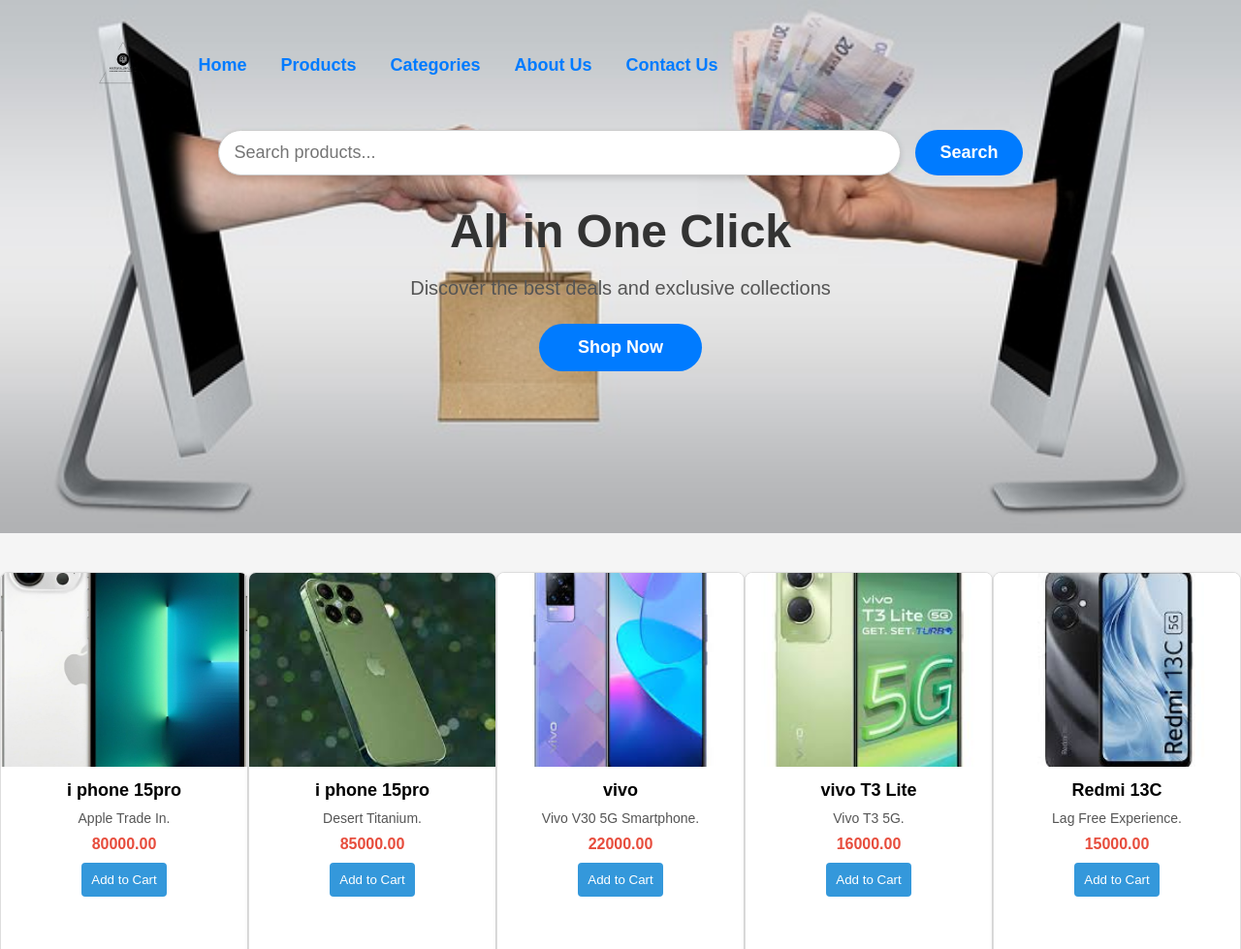
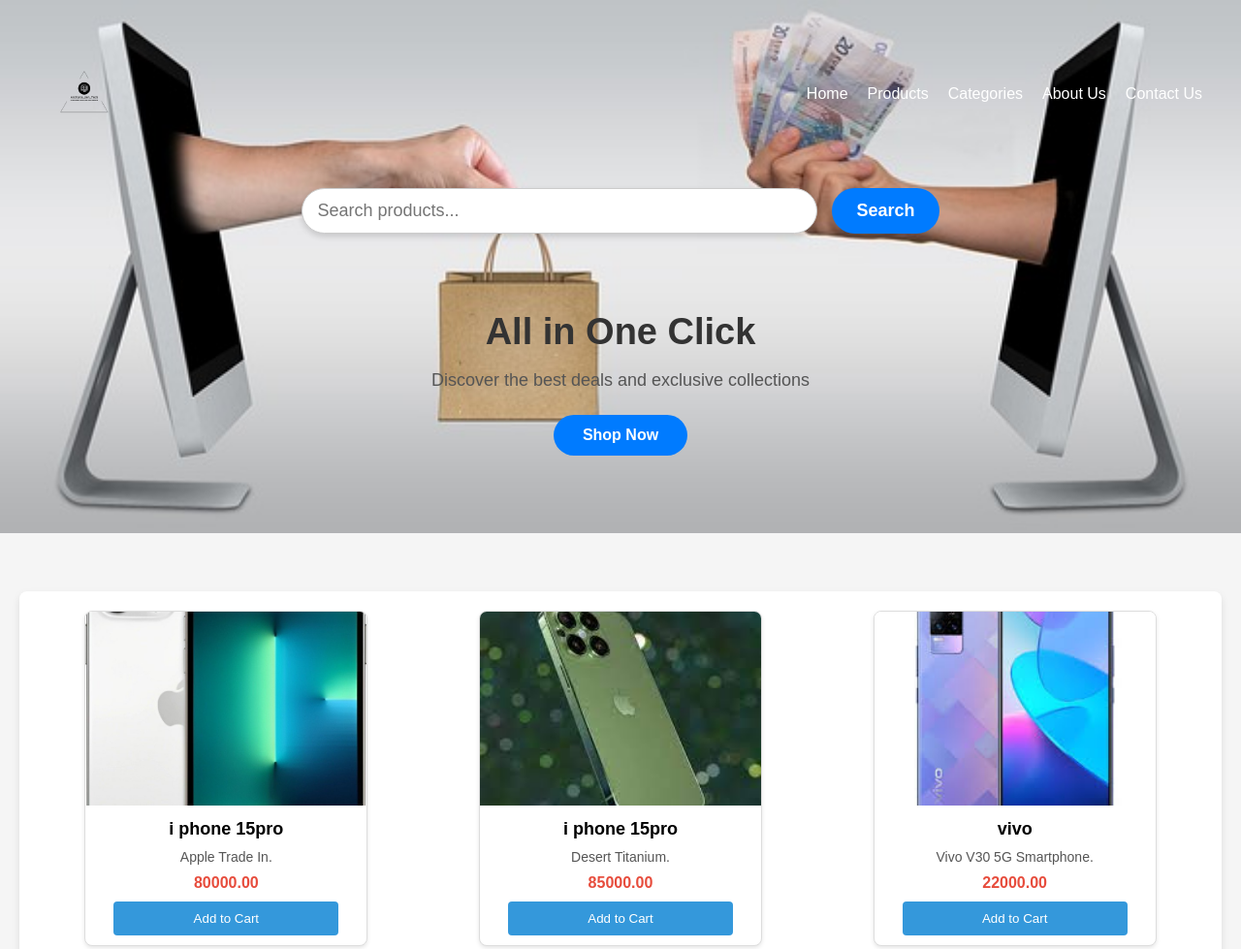
Before and after one commit to SiddeshHub/ecom, a plain HTML site: page index.html in a window 1280 px wide. Shown: the top 979 px of the page at 97% size. Drawn offline with Linux system fonts and the light colour scheme.

Commit message:
commit css changes

```diff
--- a/index.html
+++ b/index.html
@@ -5,6 +5,7 @@
     <meta charset="UTF-8">
     <meta name="viewport" content="width=device-width, initial-scale=1.0">
     <title>E-Commerce Website</title>
+    <link rel="stylesheet" href="style.css">
     <style>
         body {
             font-family: Arial, sans-serif;
@@ -17,44 +18,219 @@
         header {
             background-color: #333;
             color: white;
-            padding: 10px 20px;
-            text-align: center;
+            position: relative;
+            overflow: hidden; /* Hide any background image overflow */
         }
+
+         header .header-content {
+            padding: 30px 20px;
+            background-image: url('dress/ecommerce-background_img.png');
+            background-size: cover;
+            background-position: center;
+            height: 550px;
+             display: flex;
+            flex-direction: column;
+            justify-content: space-around;
+            align-items: center;
+            width: 100%;
+            box-sizing: border-box;
+            position: relative;
+              z-index: 1; /* Ensure the content is above the background */
+
+        }
+
+    header::before{
+            content: "";
+            position: absolute;
+            top: 0;
+            left: 0;
+            width: 100%;
+            height: 100%;
+            background: rgba(255, 255, 255, 0.1);
+            z-index: 0;
+        }
+
+
+
 
         header h1 {
             margin: 0;
             font-size: 24px;
         }
+      /* Navigation Styles */
+       .navbar {
+        display: flex;
+        justify-content: space-between;
+        align-items: center;
+        max-width: 1200px;
+        margin: 0 auto; /* Center the navbar content */
+         width: 100%;
+     }
 
-        /* .container {
+
+      .logo a {
+        color: white;
+        text-decoration: none;
+        font-size: 20px;
+    }
+        .logo-section img{
+            height: 70px;
+            width: auto;
+            background-color: transparent;
+        }
+
+    .nav-links {
+         list-style: none;
+        display: flex;
+          margin: 0;
+        padding: 0;
+    }
+
+    .nav-links li {
+        margin-left: 20px;
+    }
+       .nav-links a {
+         color: white;
+          text-decoration: none;
+          transition: color 0.3s ease;
+          display: block;
+         padding: 5px 0;
+
+     }
+
+    .nav-links a:hover {
+           color: #ddd;
+       }
+
+    .hamburger {
+          display: none;
+          cursor: pointer;
+           padding: 10px;
+     }
+
+    .bar {
+         width: 25px;
+          height: 3px;
+        background-color: white;
+        margin: 5px 0;
+          transition: 0.4s;
+     }
+
+        /* search box section */
+    .search-box {
+    display: flex;
+    justify-content: center;
+    width: 100%;
+    margin-bottom: 20px;
+
+    }
+
+    .search-box input {
+    width: 60%;
+    padding: 12px 15px;
+    border: 1px solid #ccc;
+    border-radius: 25px;
+    font-size: 18px;
+    box-shadow: 0 3px 6px rgba(0, 0, 0, 0.15);
+        max-width: 500px;
+
+    }
+
+    .search-box button {
+    background-color: #007BFF;
+    color: white;
+    border: none;
+    padding: 12px 25px;
+    margin-left: 15px;
+    border-radius: 25px;
+    font-size: 18px;
+    font-weight: 600;
+    cursor: pointer;
+    transition: background-color 0.3s ease;
+        white-space: nowrap;/* Prevent button text from wrapping */
+     }
+
+
+     /* call to action section */
+        .call-to-action{
+        text-align: center;
+            padding-bottom: 20px;
+            width: 100%;
+        }
+
+
+        .call-to-action h1 {
+            font-size: 38px;
+            font-weight: 800;
+            margin-bottom: 15px;
+            color: #333;
+        }
+
+
+        .call-to-action p {
+            font-size: 18px;
+            margin-bottom: 25px;
+            color: #555;
+        }
+         .call-to-action button {
+            background-color: #007BFF;
+            color: white;
+            border: none;
+            padding: 12px 30px;
+            border-radius: 30px;
+            font-size: 16px;
+            font-weight: 700;
+            cursor: pointer;
+            transition: background-color 0.3s ease;
+        }
+
+
+        /* Product Styles */
+        .container {
             max-width: 1200px;
             margin: 20px auto;
             padding: 20px;
             background-color: #fff;
             border-radius: 8px;
             box-shadow: 0 4px 8px rgba(0, 0, 0, 0.1);
-        } */
+        }
 
-        /* .products {
+        .products {
             display: flex;
             flex-wrap: wrap;
             gap: 20px;
-            justify-content: center;
-        } */
+             justify-content: center; /* Center items horizontally */
+        }
 
         .product {
             background-color: #fff;
             border: 1px solid #ddd;
             border-radius: 8px;
             overflow: hidden;
-            width: 370px;
-            height: 450px;
-            /* Adjust this value as per your requirement */
+            width: 100%; /* Take full width in a row */
+            max-width: 370px; /* Max-width for larger screens */
+            height: auto; /* Adjust height automatically based on content */
             text-align: center;
             box-shadow: 0 2px 4px rgba(0, 0, 0, 0.1);
             transition: transform 0.2s ease;
+            margin: auto;
+
         }
-
+    @media (min-width: 576px) {
+        .product {
+            width: calc(50% - 10px); /* 2 per row for small screens */
+        }
+    }
+    @media (min-width: 768px) {
+        .product {
+            width: calc(33.33% - 10px); /* 3 per row for medium screens */
+        }
+    }
+     @media (min-width: 992px) {
+         .product {
+            width: calc(25% - 10px); /* 4 per row for large screens */
+        }
+    }
 
          .product:hover {
             transform: scale(1.05);
@@ -64,7 +240,6 @@
             width: 100%;
             height: 200px;
             object-fit: cover;
-
         }
 
         .product h4 {
@@ -94,55 +269,117 @@
             border-radius: 4px;
             cursor: pointer;
             transition: background-color 0.3s;
+            width: 80%;
         }
 
         .product button:hover {
             background-color: #2980b9;
         }
+
+        /* Responsive navbar styles */
+   @media (max-width: 768px) {
+       .navbar {
+        flex-direction: column; /* Stack items vertically */
+         align-items: flex-start;
+       }
+
+        .nav-links {
+            display: none; /* Hide nav links */
+           flex-direction: column;
+            width: 100%;
+            background-color: #333;
+               padding-bottom: 10px;
+
+       }
+
+        .nav-links.active {
+           display: flex; /* Show on small screens */
+              margin-top: 10px; /* space between logo and nav-links*/
+             width: 100%; /* Take full width */
+       }
+
+       .nav-links li {
+           margin-left: 0;
+           text-align: center;
+
+       }
+
+        .hamburger {
+            display: block; /* Show on small screens */
+            margin-top: 5px;
+      }
+
+        .hamburger.active .bar:nth-child(1) {
+           transform: translateY(8px) rotate(45deg);
+       }
+
+         .hamburger.active .bar:nth-child(2) {
+            opacity: 0;
+       }
+
+        .hamburger.active .bar:nth-child(3) {
+           transform: translateY(-8px) rotate(-45deg);
+       }
+
+
+      header .header-content{
+                height: auto;
+        }
+
+        .call-to-action h1{
+          font-size: 30px;
+        }
+           .search-box input {
+         font-size: 16px;
+               width: 80%;
+
+      }
+
+      .search-box button{
+         font-size: 16px;
+       }
+    }
     </style>
 </head>
 
 <body>
-    <header style="padding: 30px 80px; background-image: url('dress/ecommerce-background_img.png'); background-size: cover; background-position: center; height: 550px; color: #333; width: 100%; box-sizing: border-box; position: relative;">
-        <!-- Logo and Navigation Section -->
-        <div style="display: flex; align-items: center; justify-content: space-between; margin-bottom: 30px;">
-            <!-- Logo Section -->
-            <div style="flex-shrink: 0;">
-                <img src="dress\Arohana_zen-removebg-preview.png" alt="Store Logo" style="height: 70px; width: auto; background-color: transparent;">
+    <header>
+        <div class="header-content">
+            <!-- Responsive Navbar -->
+                <nav class="navbar">
+                   <div class="logo">
+                       <a href="#">
+                          <div class="logo-section">
+                              <img src="dress\Arohana_zen-removebg-preview.png" alt="Store Logo">
                           </div>
-
-
-
-            <!-- Navigation Section -->
-            <nav style="flex-grow: 1; margin-left: 30px;">
-                <ul style="display: flex; list-style: none; gap: 35px; padding: 0; margin: 0; font-size: 18px; font-weight: 600;">
-                    <li><a href="#" style="text-decoration: none; color: #007BFF; transition: color 0.3s ease;">Home</a></li>
-                    <li><a href="#" style="text-decoration: none; color: #007BFF; transition: color 0.3s ease;">Products</a></li>
-                    <li><a href="#" style="text-decoration: none; color: #007BFF; transition: color 0.3s ease;">Categories</a></li>
-                    <li><a href="#" style="text-decoration: none; color: #007BFF; transition: color 0.3s ease;">About Us</a></li>
-                    <li><a href="#" style="text-decoration: none; color: #007BFF; transition: color 0.3s ease;">Contact Us</a></li>
+                      </a>
+                   </div>
+                    <ul class="nav-links">
+                        <li><a href="#">Home</a></li>
+                        <li><a href="#">Products</a></li>
+                        <li><a href="#">Categories</a></li>
+                        <li><a href="#">About Us</a></li>
+                        <li><a href="#">Contact Us</a></li>
                     </ul>
+                     <div class="hamburger">
+                        <div class="bar"></div>
+                         <div class="bar"></div>
+                         <div class="bar"></div>
+                     </div>
                  </nav>
+             <!-- Search Box Section -->
+              <div class="search-box">
+                 <input type="text" placeholder="Search products...">
+                 <button>Search</button>
                </div>
-
-        <!-- Search Box Section -->
-        <div style="display: flex; justify-content: center; margin-bottom: 30px;">
-            <input type="text" placeholder="Search products..." style="width: 60%; padding: 12px 15px; border: 1px solid #ccc; border-radius: 25px; font-size: 18px; box-shadow: 0 3px 6px rgba(0, 0, 0, 0.15);">
-            <button style="background-color: #007BFF; color: white; border: none; padding: 12px 25px; margin-left: 15px; border-radius: 25px; font-size: 18px; font-weight: 600; cursor: pointer; transition: background-color 0.3s ease;">
-                Search
-            </button>
+             <!-- Call-to-Action Section -->
+            <div class="call-to-action">
+                <h1>All in One Click</h1>
+                <p>Discover the best deals and exclusive collections</p>
+                <button>Shop Now</button>
              </div>
-
-        <!-- Call-to-Action Section -->
-        <div style="text-align: center;">
-            <h1 style="font-size: 48px; font-weight: 800; margin-bottom: 15px; color: #333;">All in One Click</h1>
-            <p style="font-size: 20px; margin-bottom: 25px; color: #555;">Discover the best deals and exclusive collections</p>
-            <button style="background-color: #007BFF; color: white; border: none; padding: 14px 40px; border-radius: 30px; font-size: 18px; font-weight: 700; cursor: pointer; transition: background-color 0.3s ease;">
-                Shop Now
-            </button>
         </div>
     </header>
-
 
 
 
@@ -152,11 +389,8 @@
 
 
 
-
-
     <div class="container">
         <div class="products">
-            <div style="display: flex;">
 
                 <div class="product" >
                     <img src="dress\1700034409594-18.jpeg" alt="Ice Cream">
@@ -195,8 +429,6 @@
                     <p class="price">15000.00</p>
                     <button>Add to Cart</button>
                 </div>
-            </div>
-            <div style="display: flex;">
                 <div class="product">
                     <img src="dress\71-laFJE4GL.jpg" alt="Ice Cream">
                     <h4>LG UltraPC</h4>
@@ -234,8 +466,6 @@
                     <p class="price">82000.00</p>
                     <button>Add to Cart</button>
                 </div>
-            </div>
-            <div style="display: flex;">
                 <div class="product">
                     <img src="dress\shopping (1).webp" alt="Cupcake">
                     <h4>Black printed dress</h4>
@@ -271,9 +501,6 @@
                     <p class="price">1200.00</p>
                     <button>Add to Cart</button>
                 </div>
-
-            </div>
-            <div style="display: flex;">
                 <div class="product">
                     <img src="dress\d6588eef563cd7f37a292b0d25403cbf.jpg" alt="Ice Cream">
                     <h4>Gold Chain</h4>
@@ -310,8 +537,6 @@
                     <p class="price">92300.00</p>
                     <button>Add to Cart</button>
                 </div>
-            </div>
-            <div style="display: flex;">
 
                 <div class="product">
                     <img src="dress\hd-gustavo-shoes-825788.webp" alt="Ice Cream">
@@ -349,8 +574,6 @@
                     <p class="price">2500.00</p>
                     <button>Add to Cart</button>
                 </div>
-            </div>
-            <div style="display: flex;">
                 <div class="product">
                     <img src="dress\images (15).jpeg" alt="Ice Cream">
                     <h4>Feltro Sheesham</h4>
@@ -387,9 +610,8 @@
                     <p class="price">22500.00</p>
                     <button>Add to Cart</button>
                 </div>
-            </div>
 
-            <div style="display: flex;">
+
                 <div class="product">
                     <img src="dress\17tootired-grilled-cheese-articleLarge.webp" alt="Sandwich">
                     <h4>Grilled Cheese Sandwich</h4>
@@ -428,7 +650,7 @@
                 </div>
         </div>
     </div>
-    </div>
+    <script src="script.js"></script>
 </body>
 
 </html>
--- /dev/null
+++ b/style.css
@@ -0,0 +1,331 @@
+body {
+    margin: 0;
+    font-family: sans-serif;
+}
+
+/* Styles for the header */
+header {
+    background-color: #333;
+    color: white;
+    position: relative;
+    overflow: hidden;
+}
+
+/* Styles for the content inside the header */
+header .header-content {
+    padding: 30px 20px;
+    background-image: url('dress/ecommerce-background_img.png');
+    background-size: cover;
+    background-position: center;
+    height: 550px;
+    display: flex;
+    flex-direction: column;
+    justify-content: space-around;
+    align-items: center;
+    width: 100%;
+    box-sizing: border-box;
+    position: relative;
+    z-index: 1;
+}
+
+/* Styles for the header background overlay */
+header::before {
+    content: "";
+    position: absolute;
+    top: 0;
+    left: 0;
+    width: 100%;
+    height: 100%;
+    background: rgba(255, 255, 255, 0.1);
+    z-index: 0;
+}
+
+/* Styles for header text (optional) */
+header h1 {
+    margin: 0;
+    font-size: 24px;
+}
+
+
+/* Styles for the navbar */
+.navbar {
+    display: flex;
+    justify-content: space-between;
+    align-items: center;
+    max-width: 1200px;
+    margin: 0 auto;
+    width: 100%;
+}
+
+/* Styles for the logo section */
+.logo a {
+    color: white;
+    text-decoration: none;
+    font-size: 20px;
+}
+
+.logo-section img {
+    height: 70px;
+    width: auto;
+    background-color: transparent;
+}
+
+
+/* Styles for the navigation links */
+.nav-links {
+    list-style: none;
+    display: flex;
+    margin: 0;
+    padding: 0;
+}
+
+.nav-links li {
+    margin-left: 20px;
+}
+
+.nav-links a {
+    color: white;
+    text-decoration: none;
+    transition: color 0.3s ease;
+    display: block;
+    padding: 5px 0;
+}
+
+.nav-links a:hover {
+    color: #ddd;
+}
+
+/* Styles for the hamburger menu */
+.hamburger {
+    display: none;
+    cursor: pointer;
+    padding: 10px;
+}
+
+.bar {
+    width: 25px;
+    height: 3px;
+    background-color: white;
+    margin: 5px 0;
+    transition: 0.4s;
+}
+
+
+/* search box section */
+.search-box {
+    display: flex;
+    justify-content: center;
+    width: 100%;
+    margin-bottom: 20px;
+}
+
+.search-box input {
+    width: 60%;
+    padding: 12px 15px;
+    border: 1px solid #ccc;
+    border-radius: 25px;
+    font-size: 18px;
+    box-shadow: 0 3px 6px rgba(0, 0, 0, 0.15);
+    max-width: 500px;
+}
+
+.search-box button {
+    background-color: #007BFF;
+    color: white;
+    border: none;
+    padding: 12px 25px;
+    margin-left: 15px;
+    border-radius: 25px;
+    font-size: 18px;
+    font-weight: 600;
+    cursor: pointer;
+    transition: background-color 0.3s ease;
+    white-space: nowrap;
+}
+
+/* call to action section */
+.call-to-action {
+    text-align: center;
+    padding-bottom: 20px;
+    width: 100%;
+}
+
+.call-to-action h1 {
+    font-size: 38px;
+    font-weight: 800;
+    margin-bottom: 15px;
+    color: #333;
+}
+
+.call-to-action p {
+    font-size: 18px;
+    margin-bottom: 25px;
+    color: #555;
+}
+
+.call-to-action button {
+    background-color: #007BFF;
+    color: white;
+    border: none;
+    padding: 12px 30px;
+    border-radius: 30px;
+    font-size: 16px;
+    font-weight: 700;
+    cursor: pointer;
+    transition: background-color 0.3s ease;
+}
+
+
+/* Product Styles */
+.container {
+    max-width: 1200px;
+    margin: 20px auto;
+    padding: 20px;
+    background-color: #fff;
+    border-radius: 8px;
+    box-shadow: 0 4px 8px rgba(0, 0, 0, 0.1);
+}
+
+.products {
+    display: flex;
+    flex-wrap: wrap;
+    gap: 20px;
+    justify-content: center;
+}
+
+.product {
+    background-color: #fff;
+    border: 1px solid #ddd;
+    border-radius: 8px;
+    overflow: hidden;
+    width: 100%;
+    max-width: 370px;
+    height: auto;
+    text-align: center;
+    box-shadow: 0 2px 4px rgba(0, 0, 0, 0.1);
+    transition: transform 0.2s ease;
+    margin: auto;
+}
+@media (min-width: 576px) {
+    .product {
+        width: calc(50% - 10px);
+    }
+}
+
+@media (min-width: 768px) {
+    .product {
+        width: calc(33.33% - 10px);
+    }
+}
+
+@media (min-width: 992px) {
+    .product {
+        width: calc(25% - 10px);
+    }
+}
+
+
+.product:hover {
+    transform: scale(1.05);
+}
+
+.product img {
+    width: 100%;
+    height: 200px;
+    object-fit: cover;
+}
+
+.product h4 {
+    font-size: 18px;
+    margin: 10px 0;
+}
+
+.product p {
+    font-size: 14px;
+    color: #555;
+    margin: 5px 0;
+}
+
+.product .price {
+    font-size: 16px;
+    color: #e74c3c;
+    font-weight: bold;
+    margin: 10px 0;
+}
+
+.product button {
+    background-color: #3498db;
+    color: white;
+    border: none;
+    padding: 10px;
+    margin-bottom: 10px;
+    border-radius: 4px;
+    cursor: pointer;
+    transition: background-color 0.3s;
+    width: 80%;
+}
+
+.product button:hover {
+    background-color: #2980b9;
+}
+
+
+/* Responsive navbar styles */
+@media (max-width: 768px) {
+    .navbar {
+        flex-direction: column;
+        align-items: flex-start;
+    }
+
+    .nav-links {
+        display: none;
+        flex-direction: column;
+        width: 100%;
+        background-color: #333;
+        padding-bottom: 10px;
+    }
+
+    .nav-links.active {
+        display: flex;
+        margin-top:      10px;
+        width: 100%;
+    }
+
+    .nav-links li {
+        margin-left: 0;
+        text-align: center;
+    }
+
+    .hamburger {
+        display: block;
+        margin-top: 5px;
+    }
+
+    .hamburger.active .bar:nth-child(1) {
+        transform: translateY(8px) rotate(45deg);
+    }
+
+    .hamburger.active .bar:nth-child(2) {
+        opacity: 0;
+    }
+
+    .hamburger.active .bar:nth-child(3) {
+        transform: translateY(-8px) rotate(-45deg);
+    }
+
+    header .header-content{
+        height: auto;
+    }
+
+    .call-to-action h1{
+      font-size: 30px;
+    }
+       .search-box input {
+     font-size: 16px;
+           width: 80%;
+  }
+
+  .search-box button{
+     font-size: 16px;
+   }
+ }
```
Also changed, not shown: script.js (added, +9 -0 lines). Lines whose indentation alone changed are shown as unchanged.
